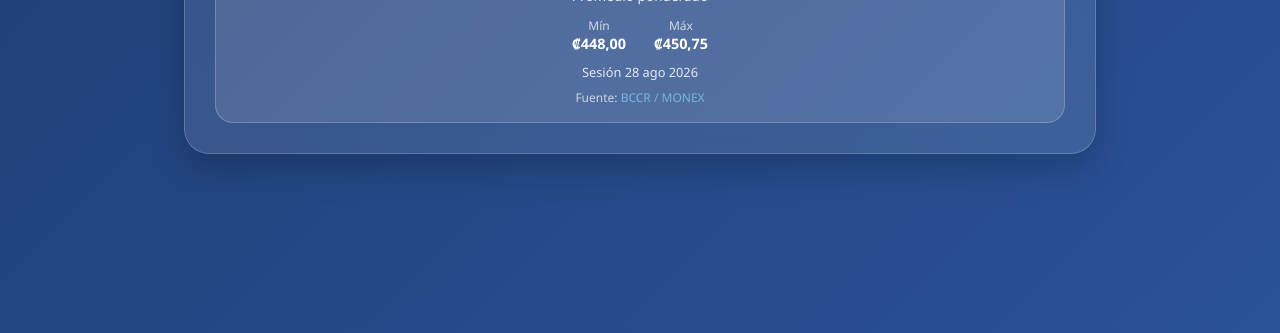
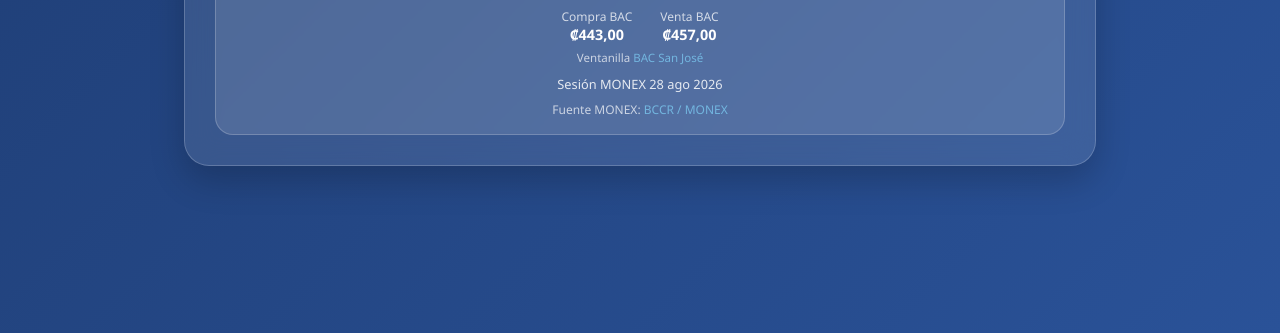
Before and after one commit to alfonsop-cr/alfonso_home, a plain HTML site: page index.html in a window 1280 px wide. Shown: the part 467-800 px from the top of the page. Drawn offline with nearby package versions, Linux system fonts and the light colour scheme; no server answers.

Commit message:
Replace MONEX min/max with labeled BAC compra and venta

```diff
--- a/index.html
+++ b/index.html
@@ -68,8 +68,10 @@
         .monex .eyebrow { font-size: 0.75rem; letter-spacing: 0.06em; text-transform: uppercase; opacity: 0.8; }
         .monex .rate { font-size: 2rem; font-weight: 700; margin: 6px 0 2px; }
         .monex .rate-caption { font-size: 0.85rem; opacity: 0.85; }
-        .monex .minmax { display: flex; justify-content: center; gap: 28px; margin-top: 12px; font-size: 0.9rem; }
-        .monex .minmax span { opacity: 0.75; font-size: 0.75rem; display: block; }
+        .monex .bac-rates { display: flex; justify-content: center; gap: 28px; margin-top: 14px; font-size: 0.9rem; }
+        .monex .bac-rates span { opacity: 0.75; font-size: 0.75rem; display: block; }
+        .monex .bac-note { margin-top: 6px; font-size: 0.72rem; opacity: 0.7; }
+        .monex .bac-note a { color: #81d4fa; text-decoration: none; }
         .monex .session { margin-top: 10px; font-size: 0.8rem; opacity: 0.85; }
         .monex .fuente { margin-top: 8px; font-size: 0.75rem; opacity: 0.7; }
         .monex .fuente a { color: #81d4fa; text-decoration: none; }
@@ -87,12 +89,13 @@
         <div class="eyebrow">USD / CRC · MONEX</div>
         <div class="rate" id="monex-rate">…</div>
         <div class="rate-caption">Promedio ponderado</div>
-        <div class="minmax">
-            <div><span>Mín</span><strong id="monex-min">—</strong></div>
-            <div><span>Máx</span><strong id="monex-max">—</strong></div>
+        <div class="bac-rates">
+            <div><span>Compra BAC</span><strong id="bac-compra">—</strong></div>
+            <div><span>Venta BAC</span><strong id="bac-venta">—</strong></div>
         </div>
+        <div class="bac-note">Ventanilla <a id="bac-fuente" href="https://gee.bccr.fi.cr/IndicadoresEconomicos/Cuadros/frmConsultaTCVentanilla.aspx" target="_blank" rel="noopener">BAC San José</a></div>
         <div class="session" id="monex-session"></div>
-        <div class="fuente">Fuente: <a id="monex-fuente" href="https://gee.bccr.fi.cr/indicadoreseconomicos/Cuadros/frmVerCatCuadro.aspx?CodCuadro=770&idioma=1" target="_blank" rel="noopener">BCCR / MONEX</a></div>
+        <div class="fuente">Fuente MONEX: <a id="monex-fuente" href="https://gee.bccr.fi.cr/indicadoreseconomicos/Cuadros/frmVerCatCuadro.aspx?CodCuadro=770&idioma=1" target="_blank" rel="noopener">BCCR / MONEX</a></div>
     </div>
 </div>
 <script>
@@ -154,17 +157,29 @@
             if (!res.ok) throw new Error('monex.json');
             const d = await res.json();
             document.getElementById('monex-rate').textContent = colon(d.promedioPonderado);
-            document.getElementById('monex-min').textContent = colon(d.minimo);
-            document.getElementById('monex-max').textContent = colon(d.maximo);
-            document.getElementById('monex-session').textContent = 'Sesión ' + (d.fechaTexto || d.fecha);
+            document.getElementById('monex-session').textContent = 'Sesión MONEX ' + (d.fechaTexto || d.fecha);
             if (d.fuenteUrl) document.getElementById('monex-fuente').href = d.fuenteUrl;
         } catch (e) {
             document.getElementById('monex-rate').textContent = 'No disponible';
             document.getElementById('monex-session').textContent = 'No se pudo leer el dato oficial';
         }
     }
+    async function fetchBac() {
+        try {
+            const res = await fetch('./bac.json', { cache: 'no-store' });
+            if (!res.ok) throw new Error('bac.json');
+            const d = await res.json();
+            document.getElementById('bac-compra').textContent = colon(d.compra);
+            document.getElementById('bac-venta').textContent = colon(d.venta);
+            if (d.fuenteUrl) document.getElementById('bac-fuente').href = d.fuenteUrl;
+        } catch (e) {
+            document.getElementById('bac-compra').textContent = '—';
+            document.getElementById('bac-venta').textContent = '—';
+        }
+    }
     fetchWeather();
     fetchMonex();
+    fetchBac();
 </script>
 </body>
 </html>
```
